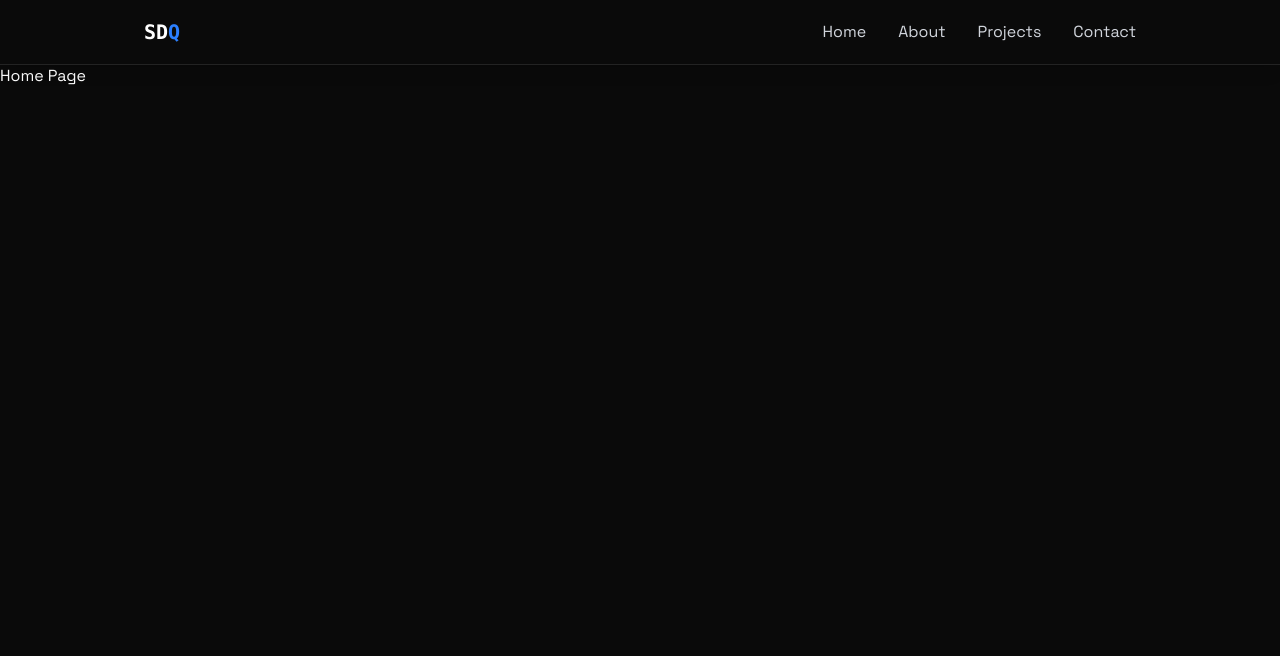
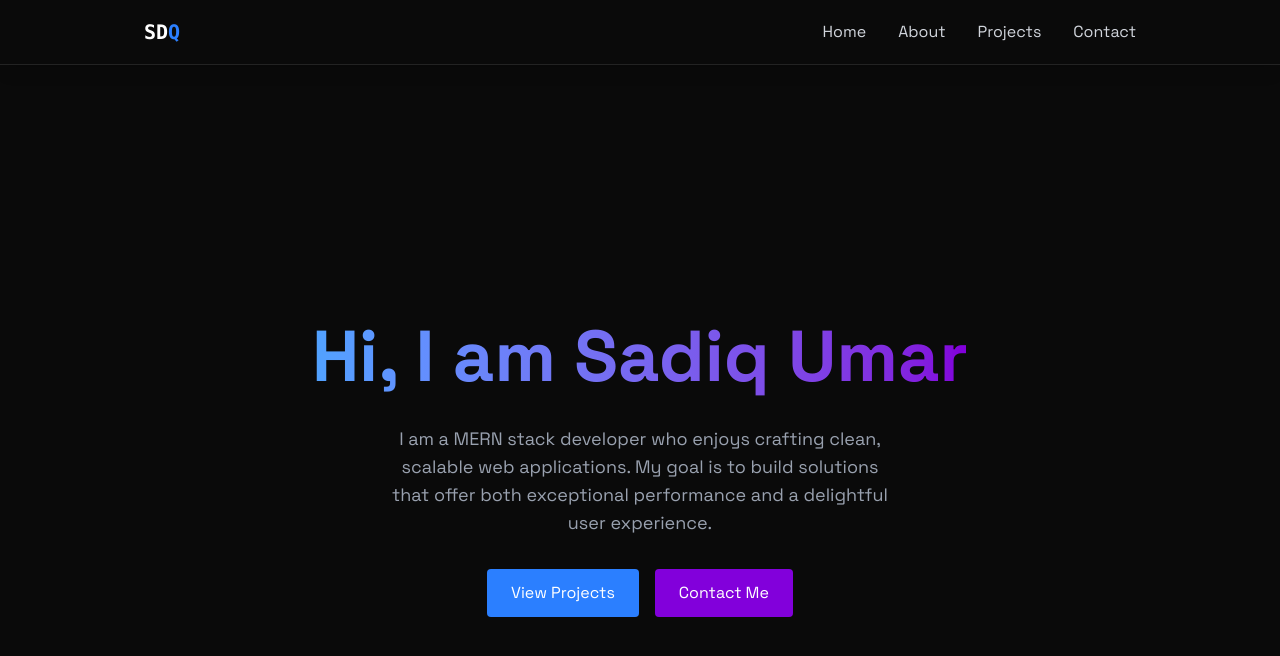
Before and after one commit to DarkVayder/sdq, a React (Vite) app: page / in a window 1280 px wide. Shown: the top 656 px of the page. Built offline with nearby package versions, Linux system fonts and the light colour scheme.

Commit message:
feat: styled section

```diff
--- a/src/components/sections/Home.jsx
+++ b/src/components/sections/Home.jsx
@@ -1,4 +1,22 @@
 export const Home = () => {
-  return <section id="home" className="m-h-screen flex items-center">Home Page</section>
-
-}
+  return (
+    <section id="home" className="min-h-screen flex items-center justify-center relative">
+      <div className="text-center z-10 px-4">
+        <h1 className="text-5xl md:text-7xl font-bold mb-6 bg-gradient-to-r from-blue-400 to-purple-700 bg-clip-text text-transparent leading-tight">
+          Hi, I am Sadiq Umar
+        </h1>
+        <p className="text-gray-400 text-lg mb-8 max-w-lg mx-auto">
+          I am a MERN stack developer who enjoys crafting clean, scalable web applications. My goal is to build solutions that offer both exceptional performance and a delightful user experience.
+        </p>
+        <div className="flex justify-center space-x-4">
+          <a href="#projects" className="bg-blue-500 text-white py-3 px-6 rounded font-medium transition transform hover:-translate-y-0.5 hover:shadow-[0_0_15px_rgba(59,130,246,0.4)]">
+            View Projects
+          </a>
+          <a href="#contact" className="bg-purple-700 text-white py-3 px-6 rounded font-medium transition transform hover:-translate-y-0.5 hover:shadow-[0_0_15px_rgba(168,85,247,0.4)]">
+            Contact Me
+          </a>
+        </div>
+      </div>
+    </section>
+  );
+};
```
